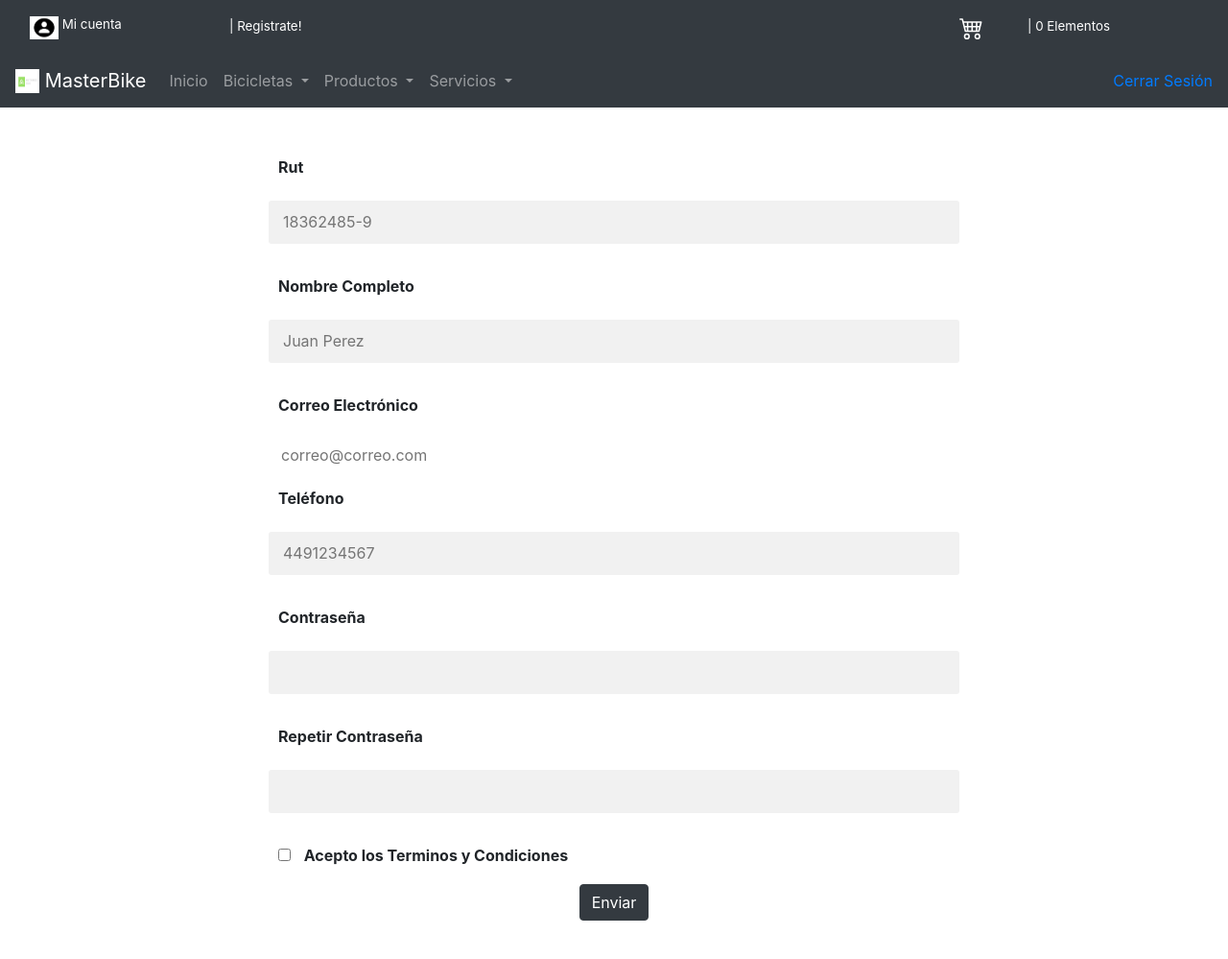
After one commit to Alesita25/MasterBike, a Django app: page /registro in a window 1280 px wide. The commit adds this page. Shown: the whole page at 96% size. Run offline with Django 4.2, Linux system fonts and the light colour scheme; some libraries are stand-ins or nearby versions.

Commit message:
ultima version

```diff
--- /dev/null
+++ b/core/static/core/css/registro.css
@@ -0,0 +1,238 @@
+
+  .carousel-inner img {
+    height: 500px;
+
+  }
+
+  /* -------------VALIDACIONES DE REGISTRO-------------------------------- */
+
+  body {
+    font-family: Arial, Helvetica, sans-serif;
+    background-color: black;
+  }
+
+  * {
+    box-sizing: border-box;
+  }
+
+  /* Add padding to containers */
+  /* .container {
+    padding: 16px;
+    background-color: white;
+  } */
+
+  /* Full-width input fields */
+  input[type=text], input[type=password] {
+    width: 100%;
+    padding: 15px;
+    margin: 5px 0 22px 0;
+    display: inline-block;
+    border: none;
+    background: #f1f1f1;
+  }
+
+  input[type=text]:focus, input[type=password]:focus {
+    background-color: #ddd;
+    outline: none;
+  }
+
+  /* Overwrite default styles of hr */
+  hr {
+    border: 1px solid #f1f1f1;
+    margin-bottom: 25px;
+  }
+
+  /* Set a style for the submit button */
+  .registerbtn {
+    background-color: #04AA6D;
+    color: white;
+    padding: 16px 20px;
+    margin: 8px 0;
+    border: none;
+    cursor: pointer;
+    width: 100%;
+    opacity: 0.9;
+  }
+
+  .registerbtn:hover {
+    opacity: 1;
+  }
+
+  /* Add a blue text color to links */
+  a {
+    color: dodgerblue;
+  }
+
+  /* Set a grey background color and center the text of the "sign in" section */
+  .signin {
+    background-color: #f1f1f1;
+    text-align: center;
+  }
+
+/* ---------------------------------------------------------------------------------------------------- */
+
+* {
+	box-sizing: border-box;
+}
+
+body {
+	font-family: 'Roboto', sans-serif;
+	background: #E5E5E5;
+}
+
+main {
+	max-width: 800px;
+	width: 90%;
+	margin: auto;
+	padding: 40px;
+}
+
+/* .formulario {
+	display: grid;
+	grid-template-columns: 1fr 1fr;
+	gap: 20px;
+}  */
+
+.formulario__label {
+	display: block;
+	font-weight: 700;
+	padding: 10px;
+	cursor: pointer;
+}
+
+.formulario__grupo-input {
+	position: relative;
+}
+
+.formulario__input {
+	width: 100%;
+	background: #fff;
+	border: 3px solid transparent;
+	border-radius: 3px;
+	height: 45px;
+	line-height: 45px;
+	padding: 0 40px 0 10px;
+	transition: .3s ease all;
+}
+
+.formulario__input:focus {
+	border: 3px solid #0075FF;
+	outline: none;
+	box-shadow: 3px 0px 30px rgba(163,163,163, 0.4);
+}
+
+.formulario__input-error {
+	font-size: 12px;
+	margin-bottom: 0;
+	display: none;
+}
+
+.formulario__input-error-activo {
+	display: block;
+}
+
+.formulario__validacion-estado {
+	position: absolute;
+	right: 10px;
+	bottom: 15px;
+	z-index: 100;
+	font-size: 16px;
+	opacity: 0;
+}
+
+.formulario__checkbox {
+	margin-right: 10px;
+}
+
+.formulario__grupo-terminos,
+.formulario__mensaje,
+.formulario__grupo-btn-enviar {
+	grid-column: span 2;
+}
+
+.formulario__mensaje {
+	height: 45px;
+	line-height: 45px;
+	background: #F66060;
+	padding: 0 15px;
+	border-radius: 3px;
+	display: none;
+}
+
+.formulario__mensaje-activo {
+	display: block;
+}
+
+.formulario__mensaje p {
+	margin: 0;
+}
+
+.formulario__grupo-btn-enviar {
+	display: flex;
+	flex-direction: column;
+	align-items: center;
+}
+
+.formulario__btn {
+	height: 45px;
+	line-height: 45px;
+	width: 30%;
+	background: #000;
+	color: #fff;
+	font-weight: bold;
+	border: none;
+	border-radius: 3px;
+	cursor: pointer;
+	transition: .1s ease all;
+}
+
+.formulario__btn:hover {
+	box-shadow: 3px 0px 30px rgba(163,163,163, 1);
+}
+
+.formulario__mensaje-exito {
+	font-size: 14px;
+	color: #119200;
+	display: none;
+}
+
+.formulario__mensaje-exito-activo {
+	display: block;
+}
+
+/* ----- -----  Estilos para Validacion ----- ----- */
+.formulario__grupo-correcto .formulario__validacion-estado {
+	color: #1ed12d;
+	opacity: 1;
+}
+
+.formulario__grupo-incorrecto .formulario__label {
+	color: #bb2929;
+}
+
+.formulario__grupo-incorrecto .formulario__validacion-estado {
+	color: #bb2929;
+	opacity: 1;
+}
+
+.formulario__grupo-incorrecto .formulario__input {
+	border: 3px solid #bb2929;
+}
+
+
+/* ----- -----  Mediaqueries ----- ----- */
+@media screen and (max-width: 800px) {
+	.formulario {
+		grid-template-columns: 1fr;
+	}
+
+	.formulario__grupo-terminos,
+	.formulario__mensaje,
+	.formulario__grupo-btn-enviar {
+		grid-column: 1;
+	}
+
+	.formulario__btn {
+		width: 100%;
+	}
+}
--- /dev/null
+++ b/core/static/core/js/formulario.js
@@ -0,0 +1,106 @@
+const formulario = document.getElementById('formulario');
+const inputs = document.querySelectorAll('#formulario input');
+
+const expresiones = {
+	usuario: /^[a-zA-Z0-9\_\-]{4,16}$/, // Letras, numeros, guion y guion_bajo
+	nombre: /^[a-zA-ZÀ-ÿ\s]{1,40}$/, // Letras y espacios, pueden llevar acentos.
+	password: /^.{4,12}$/, // 4 a 12 digitos.
+	correo: /^[a-zA-Z0-9_.+-]+@[a-zA-Z0-9-]+\.[a-zA-Z0-9-.]+$/,
+	telefono: /^\d{7,14}$/ // 7 a 14 numeros.
+}
+
+const campos = {
+	usuario: false,
+	nombre: false,
+	password: false,
+	correo: false,
+	telefono: false
+}
+
+const validarFormulario = (e) => {
+	switch (e.target.name) {
+		case "usuario":
+			validarCampo(expresiones.usuario, e.target, 'usuario');
+		break;
+		case "nombre":
+			validarCampo(expresiones.nombre, e.target, 'nombre');
+		break;
+		case "password":
+			validarCampo(expresiones.password, e.target, 'password');
+			validarPassword2();
+		break;
+		case "password2":
+			validarPassword2();
+		break;
+		case "correo":
+			validarCampo(expresiones.correo, e.target, 'correo');
+		break;
+		case "telefono":
+			validarCampo(expresiones.telefono, e.target, 'telefono');
+		break;
+	}
+}
+
+const validarCampo = (expresion, input, campo) => {
+	if(expresion.test(input.value)){
+		document.getElementById(`grupo__${campo}`).classList.remove('formulario__grupo-incorrecto');
+		document.getElementById(`grupo__${campo}`).classList.add('formulario__grupo-correcto');
+		document.querySelector(`#grupo__${campo} i`).classList.add('fa-check-circle');
+		document.querySelector(`#grupo__${campo} i`).classList.remove('fa-times-circle');
+		document.querySelector(`#grupo__${campo} .formulario__input-error`).classList.remove('formulario__input-error-activo');
+		campos[campo] = true;
+	} else {
+		document.getElementById(`grupo__${campo}`).classList.add('formulario__grupo-incorrecto');
+		document.getElementById(`grupo__${campo}`).classList.remove('formulario__grupo-correcto');
+		document.querySelector(`#grupo__${campo} i`).classList.add('fa-times-circle');
+		document.querySelector(`#grupo__${campo} i`).classList.remove('fa-check-circle');
+		document.querySelector(`#grupo__${campo} .formulario__input-error`).classList.add('formulario__input-error-activo');
+		campos[campo] = false;
+	}
+}
+
+const validarPassword2 = () => {
+	const inputPassword1 = document.getElementById('password');
+	const inputPassword2 = document.getElementById('password2');
+
+	if(inputPassword1.value !== inputPassword2.value){
+		document.getElementById(`grupo__password2`).classList.add('formulario__grupo-incorrecto');
+		document.getElementById(`grupo__password2`).classList.remove('formulario__grupo-correcto');
+		document.querySelector(`#grupo__password2 i`).classList.add('fa-times-circle');
+		document.querySelector(`#grupo__password2 i`).classList.remove('fa-check-circle');
+		document.querySelector(`#grupo__password2 .formulario__input-error`).classList.add('formulario__input-error-activo');
+		campos['password'] = false;
+	} else {
+		document.getElementById(`grupo__password2`).classList.remove('formulario__grupo-incorrecto');
+		document.getElementById(`grupo__password2`).classList.add('formulario__grupo-correcto');
+		document.querySelector(`#grupo__password2 i`).classList.remove('fa-times-circle');
+		document.querySelector(`#grupo__password2 i`).classList.add('fa-check-circle');
+		document.querySelector(`#grupo__password2 .formulario__input-error`).classList.remove('formulario__input-error-activo');
+		campos['password'] = true;
+	}
+}
+
+inputs.forEach((input) => {
+	input.addEventListener('keyup', validarFormulario);
+	input.addEventListener('blur', validarFormulario);
+});
+
+formulario.addEventListener('submit', (e) => {
+	e.preventDefault();
+
+	const terminos = document.getElementById('terminos');
+	if(campos.usuario && campos.nombre && campos.password && campos.correo && campos.telefono && terminos.checked ){
+		formulario.reset();
+
+		document.getElementById('formulario__mensaje-exito').classList.add('formulario__mensaje-exito-activo');
+		setTimeout(() => {
+			document.getElementById('formulario__mensaje-exito').classList.remove('formulario__mensaje-exito-activo');
+		}, 5000);
+
+		document.querySelectorAll('.formulario__grupo-correcto').forEach((icono) => {
+			icono.classList.remove('formulario__grupo-correcto');
+		});
+	} else {
+		document.getElementById('formulario__mensaje').classList.add('formulario__mensaje-activo');
+	}
+});
--- a/core/templates/core/home.html
+++ b/core/templates/core/home.html
@@ -18,13 +18,13 @@
 
     <nav class="navbar navbar-dark bg-dark">
         <div class="container-fluid col-lg-2 col-sm-1 col-md-2 d-none  d-xl-inline-flex" style="justify-content:flex-start">
-          <a class="navbar-brand" href="#" style=" font-size: smaller;">
+          <a class="navbar-brand" href="{% url 'login'%}" style=" font-size: smaller;">
             <img src="/docs/5.0/assets/brand/bootstrap-logo.svg" alt="" width="30" height="24"  class="d-inline-block align-text-top">
             Mi cuenta
           </a>
         </div>
           <div class="container-fluid col-lg-2 col-sm-3 col-md-3 d-xl-inline-flex" style="justify-content:flex-start">
-          <a class="navbar-brand " href="#" style=" font-size: smaller;">
+          <a class="navbar-brand " href="{% url 'registro'%}" style=" font-size: smaller;">
             | Registrate!
           </a>
         </div>
@@ -102,7 +102,7 @@
             </ul>
 
           </div>
-          <a  href="Inicio.html">Cerrar Sesión</a>
+          <a  href="{% url 'login'%}">Cerrar Sesión</a>
         </nav>
 
         <!-- <div class="container-fluid"> -->
--- a/core/templates/core/mantenedorBicicleta.html
+++ b/core/templates/core/mantenedorBicicleta.html
@@ -120,7 +120,7 @@
                                 <li>
                                     <hr class="dropdown-divider">
                                 </li>
-                                <li><a class="dropdown-item" href="#">Sign out</a></li>
+                                <li><a class="dropdown-item" href="{% url 'home'%}">Sign out</a></li>
                             </ul>
                         </div>
                     </div>
--- a/core/templates/core/mod_bicicleta.html
+++ b/core/templates/core/mod_bicicleta.html
@@ -64,6 +64,9 @@
                                 <ul class="collapse show nav flex-column ms-1" id="submenu1" data-bs-parent="#menu">
                                     <li class="w-100">
                                         <a href="#" class="nav-link px-0"> <span class="d-none d-sm-inline">Arriendo</span> 1 </a>
+                                    </li>
+                                    <li>
+                                        <a href="{% url 'mantenedorBicicleta'%}"class="nav-link px-0"> <span class="d-none d-sm-inline">Mantenedor Arriendo</span></a>
                                     </li>
                                     <li>
                                         <a href="#" class="nav-link px-0"> <span class="d-none d-sm-inline">Reparación</span> 2 </a>
--- /dev/null
+++ b/core/templates/core/registro.html
@@ -0,0 +1,199 @@
+{% load static %}
+{% load crispy_forms_tags %}
+
+<!DOCTYPE html>
+<html lang="en">
+<head>
+	<meta charset="UTF-8">
+	<meta name="viewport" content="width=device-width, initial-scale=1.0">
+	<title>Masterbikes</title>
+	<link rel="stylesheet" href="https://necolas.github.io/normalize.css/8.0.1/normalize.css">
+	<link href="https://fonts.googleapis.com/css2?family=Roboto:wght@400;700&display=swap" rel="stylesheet">
+	<link rel="stylesheet" href="{% static 'core/css/registro.css'%}">
+    <link href="https://cdn.jsdelivr.net/npm/bootstrap@5.0.2/dist/css/bootstrap.min.css" rel="stylesheet" integrity="sha384-EVSTQN3/azprG1Anm3QDgpJLIm9Nao0Yz1ztcQTwFspd3yD65VohhpuuCOmLASjC" crossorigin="anonymous">
+    <link rel="stylesheet" href="https://cdn.jsdelivr.net/npm/bootstrap@4.6.1/dist/css/bootstrap.min.css" integrity="sha384-zCbKRCUGaJDkqS1kPbPd7TveP5iyJE0EjAuZQTgFLD2ylzuqKfdKlfG/eSrtxUkn" crossorigin="anonymous">
+</head>
+<body>
+    <nav class="navbar navbar-dark bg-dark">
+        <div class="container-fluid col-lg-2 col-sm-1 col-md-2 d-none  d-xl-inline-flex" style="justify-content:flex-start">
+          <a class="navbar-brand" href="#" style=" font-size: smaller;">
+            <img src="{% static 'core/img/usuario.png'%}" alt="" width="30" height="24"  class="d-inline-block align-text-top">
+            Mi cuenta
+          </a>
+        </div>
+          <div class="container-fluid col-lg-2 col-sm-3 col-md-3 d-xl-inline-flex" style="justify-content:flex-start">
+          <a class="navbar-brand " href="#" style=" font-size: smaller;">
+            | Registrate!
+          </a>
+        </div>
+        <div class="container-fluid col-lg-6 col-sm-6 col-md-5 d-xl-inline-flex" style="justify-content:flex-end">
+          <a class="navbar-brand" href="#">
+            <svg xmlns="http://www.w3.org/2000/svg" width="25" height="25" fill="currentColor" class="bi bi-cart4 d-inline-block align-text-top" viewBox="0 0 16 16">
+                <path d="M0 2.5A.5.5 0 0 1 .5 2H2a.5.5 0 0 1 .485.379L2.89 4H14.5a.5.5 0 0 1 .485.621l-1.5 6A.5.5 0 0 1 13 11H4a.5.5 0 0 1-.485-.379L1.61 3H.5a.5.5 0 0 1-.5-.5zM3.14 5l.5 2H5V5H3.14zM6 5v2h2V5H6zm3 0v2h2V5H9zm3 0v2h1.36l.5-2H12zm1.11 3H12v2h.61l.5-2zM11 8H9v2h2V8zM8 8H6v2h2V8zM5 8H3.89l.5 2H5V8zm0 5a1 1 0 1 0 0 2 1 1 0 0 0 0-2zm-2 1a2 2 0 1 1 4 0 2 2 0 0 1-4 0zm9-1a1 1 0 1 0 0 2 1 1 0 0 0 0-2zm-2 1a2 2 0 1 1 4 0 2 2 0 0 1-4 0z"/>
+              </svg>
+            <!-- <img src="/docs/5.0/assets/brand/bootstrap-logo.svg"  alt="" width="30" height="24"> -->
+          </a>
+        </div>
+        <div class="container-fluid col-lg-2 col-sm-2 col-md-2 d-xl-inline" style="justify-content:flex-start">
+            <a class="navbar-brand" href="#" style=" font-size: smaller;">
+                | 0 Elementos
+            </a>
+        </div>
+      </nav>
+
+
+        <nav class="navbar navbar-expand-lg navbar-dark bg-dark">
+
+
+          <a class="navbar-brand" href="Index.html">
+            <img src="{% static 'core/img/logo.jpg'%}" alt="" width="25" height="25" class="d-inline-block align-text-top">
+            MasterBike
+          </a>
+          <button class="navbar-toggler" type="button" data-toggle="collapse" data-target="#navbarSupportedContent"
+            aria-controls="navbarSupportedContent" aria-expanded="false" aria-label="Toggle navigation">
+            <span class="navbar-toggler-icon"></span>
+          </button>
+
+          <div class="collapse navbar-collapse" id="navbarSupportedContent">
+            <ul class="navbar-nav mr-auto">
+              <li class="nav-item">
+                <a class="nav-link" aria-current="page" href="Index.html">Inicio</a>
+              </li>
+              <li class="nav-item dropdown show">
+
+                <div class="dropdown">
+                  <a class="nav-link dropdown-toggle" aria-current="page" data-toggle="dropdown" href="#" target="_self"
+                    id="Bicicletas" role="button" aria-expanded="true">
+                    Bicicletas
+                  </a>
+                  <ul class="dropdown-menu" aria-labelledby="Bicicletas" style="background-color: #acafb1d8;">
+                    <li><a class="dropdown-item" href="..." target="_self">De Paseo</a></li>
+                    <li><a class="dropdown-item" href="..." target="_self">De Ruta</a></li>
+                    <li><a class="dropdown-item" href="..." target="_self">Arma tu Bici!</a></li>
+                  </ul>
+
+                </div>
+              </li>
+              <div class="dropdown">
+                <a class="nav-link dropdown-toggle" aria-current="page" data-toggle="dropdown" target="_self" id="Productos"
+                  role="button" aria-expanded="true">
+                  Productos
+                </a>
+                <ul class="dropdown-menu" aria-labelledby="Productos" style="background-color: #acafb1d8;">
+                  <li><a class="dropdown-item" href="index.html" target="_self">Repuestos</a></li>
+                  <li><a class="dropdown-item" href="..." target="_self">Accesorios</a></li>
+                </ul>
+
+              </div>
+
+              <div class="dropdown">
+                <a class="nav-link dropdown-toggle" aria-current="page" data-toggle="dropdown" target="_self"
+                  id="Servicios" role="button" aria-expanded="true">
+                  Servicios
+                </a>
+                <ul class="dropdown-menu" id="Servicios" style="background-color: #acafb1d8;">
+                  <li><a class="dropdown-item" href="..." target="_self">Arriendo de Bicicletas</a></li>
+                  <li><a class="dropdown-item" href="..." target="_self">Reparación de Bicicletas</a></li>
+                </ul>
+
+              </div>
+            </ul>
+
+          </div>
+          <a  href="{% url 'login'%}">Cerrar Sesión</a>
+        </nav>
+	<main>
+		<form action="" class="formulario" id="formulario">
+			<!-- Grupo: Nombre -->
+			<div class="formulario__grupo" id="grupo__usuario">
+				<label for="usuario" class="formulario__label">Rut</label>
+				<div class="formulario__grupo-input">
+					<input type="text" class="formulario__input" name="usuario" id="usuario" placeholder="18362485-9">
+					<i class="formulario__validacion-estado fas fa-times-circle"></i>
+				</div>
+				<p class="formulario__input-error">El rut tiene que ser de 8 a 10 dígitos y solo puede contener numeros y guion.</p>
+			</div>
+
+			<!-- Grupo: Nombre -->
+			<div class="formulario__grupo" id="grupo__nombre">
+				<label for="nombre" class="formulario__label">Nombre Completo</label>
+				<div class="formulario__grupo-input">
+					<input type="text" class="formulario__input" name="nombre" id="nombre" placeholder="Juan Perez">
+					<i class="formulario__validacion-estado fas fa-times-circle"></i>
+				</div>
+				<p class="formulario__input-error">El Nombre tiene que ser de 4 a 16 dígitos y solo puede contener numeros, letras y guion bajo.</p>
+			</div>
+
+			<!-- Grupo: Correo Electronico -->
+			<div class="formulario__grupo" id="grupo__correo">
+				<label for="correo" class="formulario__label">Correo Electrónico</label>
+				<div class="formulario__grupo-input">
+					<input type="email" class="formulario__input" name="correo" id="correo" placeholder="correo@correo.com">
+					<i class="formulario__validacion-estado fas fa-times-circle"></i>
+				</div>
+				<p class="formulario__input-error">El correo solo puede contener letras, numeros, puntos, guiones y guion bajo.</p>
+			</div>
+
+			<!-- Grupo: Teléfono -->
+			<div class="formulario__grupo" id="grupo__telefono">
+				<label for="telefono" class="formulario__label">Teléfono</label>
+				<div class="formulario__grupo-input">
+					<input type="text" class="formulario__input" name="telefono" id="telefono" placeholder="4491234567">
+					<i class="formulario__validacion-estado fas fa-times-circle"></i>
+				</div>
+				<p class="formulario__input-error">El telefono solo puede contener numeros y el maximo son 14 dígitos.</p>
+			</div>
+
+      	<!-- Grupo: Contraseña -->
+			<div class="formulario__grupo" id="grupo__password">
+				<label for="password" class="formulario__label">Contraseña</label>
+				<div class="formulario__grupo-input">
+					<input type="password" class="formulario__input" name="password" id="password">
+					<i class="formulario__validacion-estado fas fa-times-circle"></i>
+				</div>
+				<p class="formulario__input-error">La contraseña tiene que ser de 4 a 12 dígitos.</p>
+			</div>
+
+			<!-- Grupo: Contraseña 2 -->
+			<div class="formulario__grupo" id="grupo__password2">
+				<label for="password2" class="formulario__label">Repetir Contraseña</label>
+				<div class="formulario__grupo-input">
+					<input type="password" class="formulario__input" name="password2" id="password2">
+					<i class="formulario__validacion-estado fas fa-times-circle"></i>
+				</div>
+				<p class="formulario__input-error">Ambas contraseñas deben ser iguales.</p>
+			</div>
+
+			<!-- Grupo: Terminos y Condiciones -->
+			<div class="formulario__grupo" id="grupo__terminos">
+				<label class="formulario__label">
+					<input class="formulario__checkbox" type="checkbox" name="terminos" id="terminos">
+					Acepto los Terminos y Condiciones
+				</label>
+			</div>
+
+			<div class="formulario__mensaje" id="formulario__mensaje">
+				<p><i class="fas fa-exclamation-triangle"></i> <b>Error:</b> Por favor rellena el formulario correctamente. </p>
+			</div>
+
+			<div class="formulario__grupo formulario__grupo-btn-enviar">
+				<a href="{% url 'home'%}" class="btn bn-success btn-dark">Enviar</a>
+				<p class="formulario__mensaje-exito" id="formulario__mensaje-exito">Formulario enviado exitosamente!</p>
+			</div>
+		</form>
+	</main>
+
+	<script src="{% static 'core/js/formulario.js'%}"></script>
+	<script src="https://kit.fontawesome.com/2c36e9b7b1.js" crossorigin="anonymous"></script>
+    <script src="https://code.jquery.com/jquery-3.3.1.slim.min.js" integrity="sha384-q8i/X+965DzO0rT7abK41JStQIAqVgRVzpbzo5smXKp4YfRvH+8abtTE1Pi6jizo" crossorigin="anonymous"></script>
+    <script src="https://cdn.jsdelivr.net/npm/jquery@3.5.1/dist/jquery.slim.min.js" integrity="sha384-DfXdz2htPH0lsSSs5nCTpuj/zy4C+OGpamoFVy38MVBnE+IbbVYUew+OrCXaRkfj" crossorigin="anonymous"></script>
+    <script src="https://cdn.jsdelivr.net/npm/bootstrap@4.6.1/dist/js/bootstrap.bundle.min.js" integrity="sha384-fQybjgWLrvvRgtW6bFlB7jaZrFsaBXjsOMm/tB9LTS58ONXgqbR9W8oWht/amnpF" crossorigin="anonymous"></script>
+
+
+    <script src="https://cdn.jsdelivr.net/npm/@popperjs/core@2.9.2/dist/umd/popper.min.js" integrity="sha384-IQsoLXl5PILFhosVNubq5LC7Qb9DXgDA9i+tQ8Zj3iwWAwPtgFTxbJ8NT4GN1R8p" crossorigin="anonymous"></script>
+    <script src="https://cdn.jsdelivr.net/npm/bootstrap@5.0.2/dist/js/bootstrap.min.js" integrity="sha384-cVKIPhGWiC2Al4u+LWgxfKTRIcfu0JTxR+EQDz/bgldoEyl4H0zUF0QKbrJ0EcQF" crossorigin="anonymous"></script>
+    <script src="https://cdn.jsdelivr.net/npm/bootstrap@5.0.2/dist/js/bootstrap.bundle.min.js" integrity="sha384-MrcW6ZMFYlzcLA8Nl+NtUVF0sA7MsXsP1UyJoMp4YLEuNSfAP+JcXn/tWtIaxVXM" crossorigin="anonymous"></script>
+    <script src="{% static 'core/js/registro.js'%}"></script>
+
+</body>
+</html>
--- a/core/templates/core/solicitudesArriendo.html
+++ b/core/templates/core/solicitudesArriendo.html
@@ -111,7 +111,7 @@
                                 <li>
                                     <hr class="dropdown-divider">
                                 </li>
-                                <li><a class="dropdown-item" href="#">Sign out</a></li>
+                                <li><a class="dropdown-item" href="{% url 'home'%}">Sign out</a></li>
                             </ul>
                         </div>
                     </div>
--- a/core/urls.py
+++ b/core/urls.py
@@ -1,5 +1,5 @@
 from django.urls import URLPattern, path
-from .views import guia_despacho, home, clientes, mod_bicicleta,bor_bicicletas,cotizaciones,ingreso_pedidos,orden_compra,proveedores,inventario,solicitudesArriendo,mantenedorBicicleta
+from .views import guia_despacho, home, clientes, mod_bicicleta,bor_bicicletas,cotizaciones,ingreso_pedidos,orden_compra,proveedores,inventario,solicitudesArriendo,mantenedorBicicleta,login,registro
 
 
 urlpatterns = [
@@ -14,5 +14,7 @@ urlpatterns = [
     path('guia_despacho', guia_despacho, name="guia_despacho"),
     path('inventario', inventario, name="inventario"),
     path('solicitudesArriendo', solicitudesArriendo, name="solicitudesArriendo"),
-    path('mantenedorBicicleta', mantenedorBicicleta, name="mantenedorBicicleta")
+    path('mantenedorBicicleta', mantenedorBicicleta, name="mantenedorBicicleta"),
+    path('login',login, name="login"),
+    path('registro',registro, name="registro")
 ]
--- a/core/views.py
+++ b/core/views.py
@@ -26,7 +26,10 @@ def solicitudesArriendo(request):
     return render(request, 'core/solicitudesArriendo.html')
 def clientes(request):
     return render(request, 'core/clientes.html')
-
+def login(request):
+    return render(request, 'core/login.html')
+def registro(request):
+    return render(request, 'core/registro.html')
 
 def mantenedorBicicleta(request):
     bici= ArriendoForm()
--- a/sistema/urls.py
+++ b/sistema/urls.py
@@ -19,5 +19,5 @@ from django.urls import path, include
 urlpatterns = [
     path('admin/', admin.site.urls),
     path('', include('core.urls')),
-    path('mantenedorBicicleta', include('core.urls')),
+
 ]
```
Also changed, not shown: core/templates/core/login.html (+8 -5 lines), core/static/core/img/imagen6.jpg (added), core/static/core/img/logo.jpg, core/static/core/img/usuario.PNG (added).
